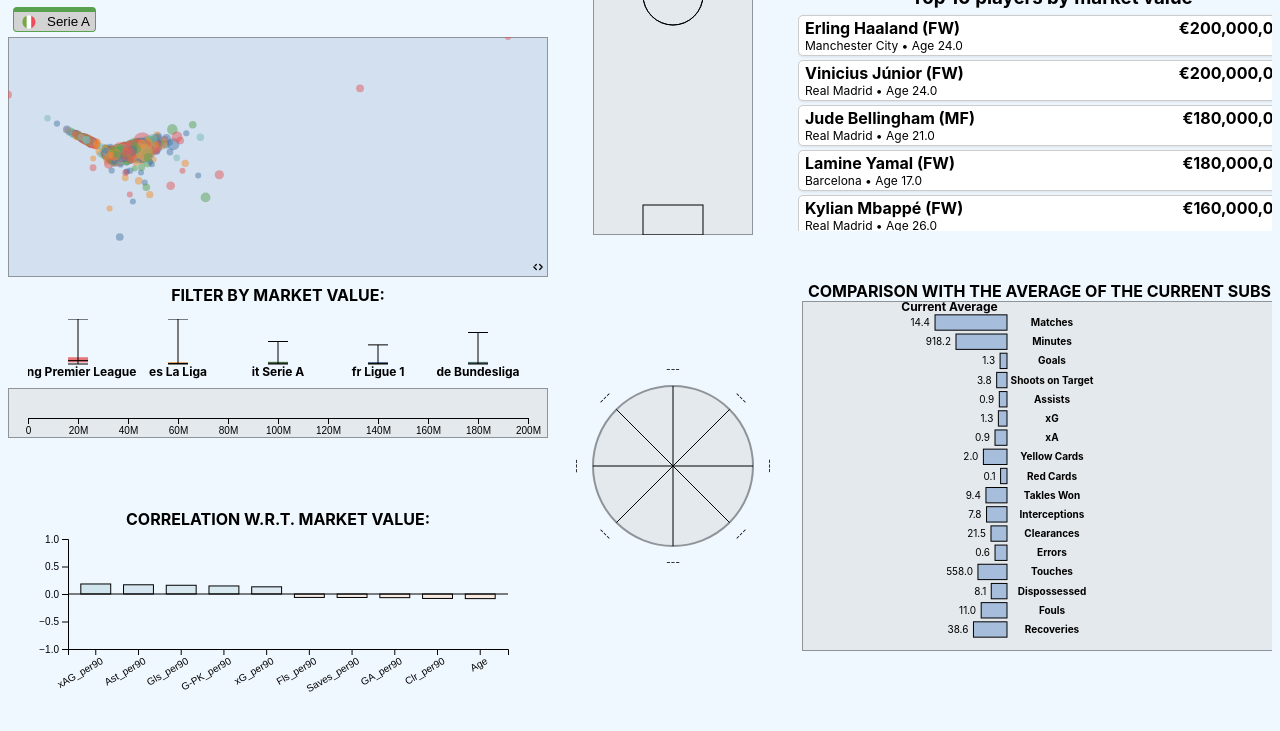
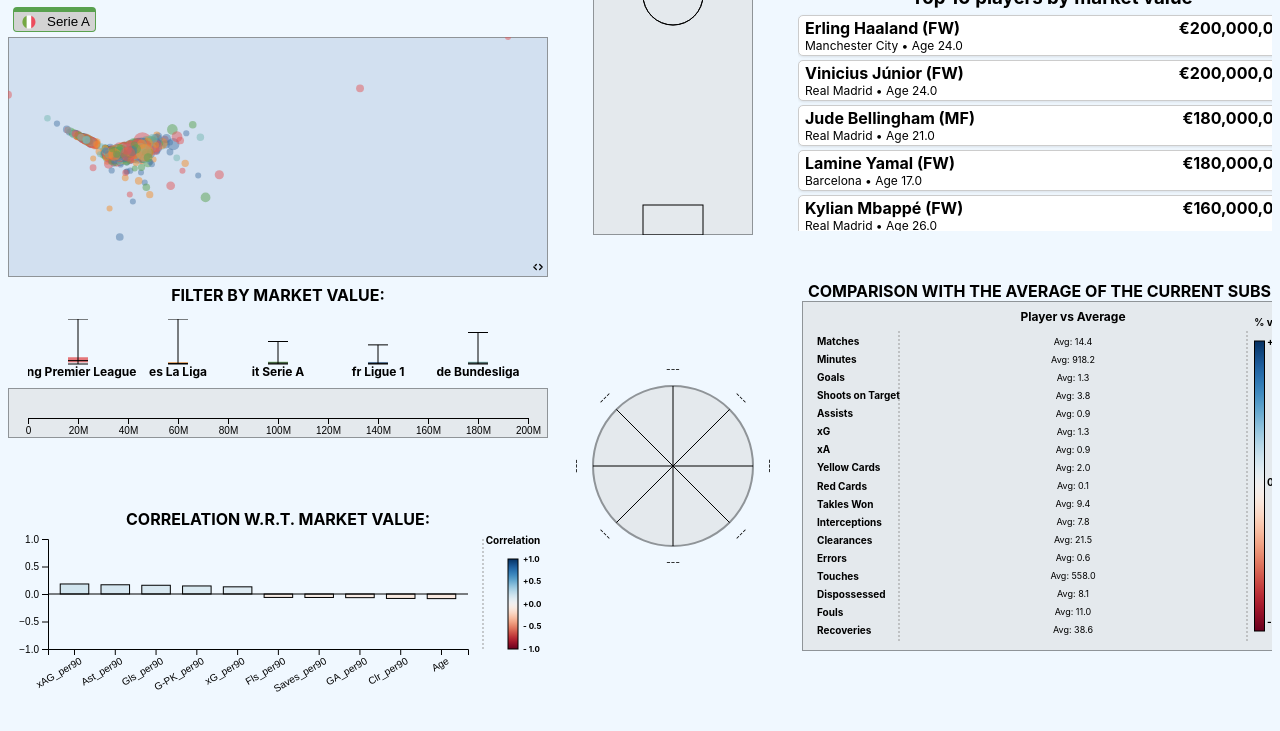
Before and after one commit to Ale-ssio/VA24_22_Project, a website built with webpack: page src/index.html in a window 1280 px wide. Shown: the part 71-802 px from the top of the page. Built offline with nearby package versions, Linux system fonts and the light colour scheme; what crossfilter2 would draw is missing.

Commit message:
Legends.

```diff
--- a/src/comparison.js
+++ b/src/comparison.js
@@ -13,7 +13,7 @@
     .attr("width", comparison.compWidth)
     .attr("height", comparison.compHeight)
     .attr("viewBox", [0, 0, comparison.compWidth, comparison.compHeight]);
-  // Define a rectangle arounf the svg to contain the area.
+  // Define a rectangle around the svg to contain the area.
   comparison.compsvg.append("rect")
     .attr("width", comparison.compWidth)
     .attr("height", comparison.compHeight)
@@ -25,8 +25,16 @@
 
 export function drawPlayerComparison(playerKey, state, comparison) {
   // Define the margin.
-  const margin = { top: 10, left: 10, label: 60, buffer: 45 };
-  const centerX = comparison.compWidth / 2;
+  const margin = { top: 30, bottom: 10, outer: 10};
+  // Divide the div in 3 columns and set the width of 2 of them.
+  // Keep the width of the column containing the bars dynamic.
+  const labelsColWidth = 82;
+  const legendColWidth = 50;
+  const barsColWidth = comparison.compWidth - labelsColWidth - legendColWidth - (margin.outer * 3);
+  // Fix the starting point of each column.
+  const labelsColX = margin.outer;
+  const barsColX = labelsColX + labelsColWidth + margin.outer;
+  const legendColX = barsColX + barsColWidth + margin.outer;
   // Find the player from the key.
   const player = state.allData.find(
     d => `${d.Player}-${d.Squad}` === playerKey
@@ -133,7 +141,7 @@
   }
   // Empty the svg to draw the new bars each time.
   comparison.compsvg.selectAll("*").remove();
-  // Define a rectangle arounf the svg to contain the area.
+  // Define a rectangle around the svg to contain the area.
   comparison.compsvg.append("rect")
     .attr("width", comparison.compWidth)
     .attr("height", comparison.compHeight)
@@ -141,41 +149,100 @@
     .attr("opacity", 0.4)
     .attr("stroke", "black")
     .attr("stroke-width", 2);
+  // Draw vertical lines to divide the 3 columns.
+  comparison.compsvg.append("line")
+    .attr("x1", barsColX - margin.outer/2)
+    .attr("x2", barsColX - margin.outer/2)
+    .attr("y1", margin.top)
+    .attr("y2", comparison.compHeight - margin.bottom)
+    .attr("stroke", "#999999")
+    .attr("stroke-width", 1)
+    .attr("stroke-dasharray", "2,2");
+  comparison.compsvg.append("line")
+    .attr("x1", legendColX - margin.outer/2)
+    .attr("x2", legendColX - margin.outer/2)
+    .attr("y1", margin.top)
+    .attr("y2", comparison.compHeight - margin.bottom)
+    .attr("stroke", "#999999")
+    .attr("stroke-width", 1)
+    .attr("stroke-dasharray", "2,2");
   // Define the categorical scale for the attributes on the y-axis.
   const y = d3.scaleBand()
     .domain(comparison.compStats)
-    .range([margin.top, comparison.compHeight - margin.top])
+    .range([margin.top, comparison.compHeight - margin.bottom])
     .padding(0.2);
-  // Define the maximum width of the bars to not go out of the svg even with the labels.
-  const barAreaWidth = centerX - margin.label - margin.buffer;
+  // Define a color scale to have different color w.r.t. how big the value is compared
+  // with the average. If the state is almost double the average one, the color is dark blue etc.
+  const colorScale = d3.scaleDiverging()
+    .domain([-100, 0, 100])
+    .interpolator(d3.interpolateRdBu);
+  // Add the legend showing how the color is assigned.
+  const legendHeight = comparison.compHeight - margin.top - margin.bottom - 20;
+  const legendWidth = 10;
+  const legendSteps = 50;
+  // Legend title.
+  comparison.compsvg.append("text")
+    .attr("x", legendColX + legendColWidth/2)
+    .attr("y", margin.top - 5)
+    .attr("text-anchor", "middle")
+    .attr("font-size", "10px")
+    .attr("font-weight", "bold")
+    .text("% vs Avg");
+  // Create the gradient for the legend.
+  const legendGrad = comparison.compsvg.append("defs")
+    .append("linearGradient")
+    .attr("id", "legendGrad")
+    .attr("x1", "0%")
+    .attr("x2", "0%")
+    .attr("y1", "100%")
+    .attr("y2", "0");
+  // Add intermediate color stops to the gradient.
+  for (let i = 0; i <= legendSteps; i++) {
+    // From -100 to 100.
+    const pct = (i / legendSteps) * 200 - 100;
+    legendGrad.append("stop")
+      .attr("offset", `${(i / legendSteps) * 100}%`)
+      .attr("stop-color", colorScale(pct));
+  }
+  // Actually draw the legend.
+  comparison.compsvg.append("rect")
+    .attr("x", legendColX + margin.outer/4)
+    .attr("y", margin.top + 10)
+    .attr("width", legendWidth)
+    .attr("height", legendHeight)
+    .attr("fill", "url(#legendGrad)")
+    .attr("stroke", "black")
+    .attr("stroke-width", 1);
+  // Add legend labels.
+  const legendLabels = ["+100%", "0%", "-100%"];
+  const legendPos = [margin.top + 15, margin.top + legendHeight/2 + 10, margin.top + legendHeight + 5];
+  legendLabels.forEach((label, i) => {
+    comparison.compsvg.append("text")
+      .attr("x", legendColX + margin.outer/2 + legendWidth)
+      .attr("y", legendPos[i])
+      .attr("text-anchor", "start")
+      .attr("font-size", "10px")
+      .attr("font-weight", "bold")
+      .text(label);
+  });
+  // Add the title to the bars zone.
+  comparison.compsvg.append("text")
+    .attr("x", barsColX + barsColWidth/2)
+    .attr("y", margin.top - 10)
+    .attr("text-anchor", "middle")
+    .attr("font-size", "12px")
+    .attr("font-weight", "bold")
+    .text("Player vs Average");
+  // Define some measures to draw the bars and to ensure they don't exceed column limits.
+  const maxBarWidth = barsColWidth * 0.2;
+  const centerX = barsColX + barsColWidth/2;
+  const textPadding = 5;
   // Define the scale to actually draw the bars.
   // I will normalize the stats just to draw the bars, so the domain will be [0, 1].
   const x = d3.scaleLinear()
     .domain([0, 1])
-    .range([0, barAreaWidth]);
-  // Define a color scale to have different color w.r.t. how big the value is compared
-  // with the average.
-  const colorScale = d3.scaleDiverging()
-    .domain([-1, 0, 1])
-    .interpolator(d3.interpolateRdBu);
-  // Add titles above bar groups.
-  comparison.compsvg.append("text")
-    .attr("x", centerX - barAreaWidth / 2 - 30)
-    .attr("y", margin.top)
-    .attr("text-anchor", "middle")
-    .attr("font-size", "12px")
-    .attr("font-weight", "bold")
-    .text("Current Average");
-  if (player) {
-    comparison.compsvg.append("text")
-      .attr("x", centerX + barAreaWidth / 2 + 30)
-      .attr("y", margin.top)
-      .attr("text-anchor", "middle")
-      .attr("font-size", "12px")
-      .attr("font-weight", "bold")
-      .text(player.Player);
-  }
-// Draw the bars for each stat.
+    .range([0, maxBarWidth]);
+  // Draw the bars for each stat.
   comparison.compStats.forEach((stat, i) => {
     /*
       Normalize each stat on the minimum and maximum values of that stat in the current
@@ -208,54 +275,59 @@
     const playerNorm = player ? normalize(playerValue) : 0;
     // Compute the vertical position using the scale of the stat.
     const yPos = y(stat);
-    // Compute the difference to assign the color.
-    const diff = player ? (playerNorm - groupNorm) : 0;
-    if (state.filteredData.length > 0 && !isNaN(groupNorm) && isFinite(groupNorm)) {
-      // Draw the average bars on the left.
-      comparison.compsvg.append("rect")
-        .attr("x", centerX - margin.buffer - x(groupNorm))
-        .attr("y", yPos)
-        .attr("width", x(groupNorm))
-        .attr("height", y.bandwidth())
-        .attr("fill", "#a6bddb")
-        .attr("stroke", "#000000")
-        .attr("stroke-width", 1);
-      // Add the value of the stat near the left bars.
+    // Add the labels for the stats in the left column.
+    comparison.compsvg.append("text")
+      .attr("x", labelsColX + 5)
+      .attr("y", yPos + y.bandwidth() / 2)
+      .attr("dy", "0.35em")
+      .attr("text-anchor", "start")
+      .attr("font-size", "10px")
+      .attr("font-weight", "bold")
+      .text(comparison.compLabels[i]);
+    if (state.filteredData.length > 0) {
+      // Add the value of the average stats in the middle.
       comparison.compsvg.append("text")
-        .attr("x", centerX - margin.buffer - x(groupNorm) - 5)
+        .attr("x", centerX)
         .attr("y", yPos + y.bandwidth() / 2)
         .attr("dy", "0.35em")
-        .attr("text-anchor", "end")
-        .attr("font-size", "10px")
-        .text(groupValue.toFixed(1));
+        .attr("text-anchor", "middle")
+        .attr("font-size", "9px")
+        .text(`Avg: ${groupValue.toFixed(1)}`);
     }
-    if (player && !isNaN(playerNorm) && isFinite(playerNorm)) {
-      // Draw the player's bars on the right.
+    if (player) {
+      // Compute the difference to assign the color.
+      const diff = playerValue - groupValue;
+      const isAboveAvg = diff > 0;
+      // Compute how the player's value is in percentage w.r.t. the average one.
+      const pct = groupValue !== 0 ? (diff / groupValue) * 100 : 0;
+      const pctLabel = ` (${pct >= 0 ? "+" : ""}${Math.round(pct)}%)`;
+      // Take the difference between the normalized values and draw the bar with a width
+      // corresponding to such difference. I chose to use normalized values because otherwise
+      // I would have very different values and I would have needed a too big range in the scale.
+      const diffNorm = Math.abs(normalize(playerValue) - normalize(groupValue));
+      const barWidth = x(diffNorm);
+      // Calculate the positions of the bars to avoid overflow.
+      const barX = isAboveAvg ? centerX + 3*margin.outer : centerX - 3*margin.outer - barWidth;
+      const textX = isAboveAvg
+        ? Math.min(barX + barWidth + textPadding, barsColX + barsColWidth - 5)
+        : Math.max(barX - textPadding, barsColX + 5);
+      // Draw the player's bars on the right if the value is greater than the avg and on the left otherwise.
       comparison.compsvg.append("rect")
-        .attr("x", centerX + margin.buffer)
+        .attr("x", barX)
         .attr("y", yPos)
-        .attr("width", x(playerNorm))
+        .attr("width", barWidth)
         .attr("height", y.bandwidth())
-        .attr("fill", colorScale(Math.max(-1, Math.min(1, diff))))
+        .attr("fill", colorScale(Math.max(-100, Math.min(100, pct))))
         .attr("stroke", "#000000")
         .attr("stroke-width", 1);
       // Add the value of the stat near the right bars.
       comparison.compsvg.append("text")
-        .attr("x", centerX + margin.buffer + x(playerNorm) + 5)
+        .attr("x", textX)
         .attr("y", yPos + y.bandwidth() / 2)
         .attr("dy", "0.35em")
-        .attr("text-anchor", "start")
+        .attr("text-anchor", isAboveAvg ? "start" : "end")
         .attr("font-size", "10px")
-        .text(parseInt(playerValue.toFixed(1)));
+        .text(`${parseInt(playerValue.toFixed(1))}${pctLabel}`);
     }
-    // Add the labels for the stats.
-    comparison.compsvg.append("text")
-      .attr("x", centerX)
-      .attr("y", yPos + y.bandwidth() / 2)
-      .attr("dy", "0.35em")
-      .attr("text-anchor", "middle")
-      .attr("font-size", "10px")
-      .attr("font-weight", "bold")
-      .text(comparison.compLabels[i]);
   });
 }
--- a/src/correlation.js
+++ b/src/correlation.js
@@ -15,10 +15,14 @@
 }
 
 export function drawCorrelationHistogram(data, radar, comparison) {
-  // Define the size of the histogram.
-  const corrWidth = 500;
+  // Define the size of the graph.
+  const margin = { top: 10, right: 10, bottom: 60, left: 40, outer:10 };
+  const corrWidth = 540;
   const corrHeight = 180;
-  const margin = { top: 10, right: 20, bottom: 60, left: 40 };
+  const legendColWidth = 50;
+  const barsColWidth = corrWidth - legendColWidth - 2*margin.outer;
+  const barsColX = 0;
+  const legendColX = barsColWidth + margin.outer;
   /*
     Retrieve the column names on which compute the correlation values.
     Only numeric columns, not the market value one because it is the
@@ -75,7 +79,7 @@
   */
   const x = d3.scaleBand()
     .domain(visibleCorrelations.map(d => d.key))
-    .range([margin.left, corrWidth - margin.right])
+    .range([margin.left, barsColWidth - margin.right])
     .padding(0.3);
   /*
     Create also a scale for the y-axis. The correlation is between 1 and -1
@@ -109,8 +113,23 @@
     .append("svg")
     .attr("width", corrWidth)
     .attr("height", corrHeight);
+  // Create a group for the histogram area.
+  const barsGroup = svg.append("g")
+    .attr("transform", `translate(${barsColX}, 0)`);
+  // Create a group for the legend.
+  const legendGroup = svg.append("g")
+    .attr("transform", `translate(${legendColX}, 0)`)
+  // Add a vertical line to divide the columns.
+  svg.append("line")
+    .attr("x1", legendColX - margin.outer/2)
+    .attr("x2", legendColX - margin.outer/2)
+    .attr("y1", margin.top)
+    .attr("y2", corrHeight - margin.bottom)
+    .attr("stroke", "#999999")
+    .attr("stroke-width", 1)
+    .attr("stroke-dasharray", "2,2");
   // Draw the x axis with the previous scale and rotated labels.
-  svg.append("g")
+  barsGroup.append("g")
     .attr("transform", `translate(0,${corrHeight - margin.bottom})`)
     .call(d3.axisBottom(x))
     .selectAll("text")
@@ -118,7 +137,7 @@
     .style("text-anchor", "end")
     .style("font-size", "10px");
   // Draw the y axis with the previous scale and 5 ticks to have better clarity.
-  svg.append("g")
+  barsGroup.append("g")
     .attr("transform", `translate(${margin.left},0)`)
     .call(d3.axisLeft(y).tickValues([-1, -0.5, 0, 0.5, 1]));
   // Define a div to have a tooltip when hovering a bar.
@@ -131,6 +150,57 @@
     .style("padding", "5px")
     .style("pointer-events", "none")
     .style("font-size", "12px");
+  // Add the legend showing how the color is assigned.
+  const legendHeight = corrHeight - margin.top - margin.bottom - 20;
+  const legendWidth = 10;
+  const legendSteps = 50;
+  // Legend title.
+  legendGroup.append("text")
+    .attr("x", legendColWidth/2)
+    .attr("y", margin.top + 5)
+    .attr("text-anchor", "middle")
+    .attr("font-size", "10px")
+    .attr("font-weight", "bold")
+    .text("Correlation");
+  // Create the gradient for the legend.
+  const legendGrad = svg.append("defs")
+    .append("linearGradient")
+    .attr("id", "legendGrad")
+    .attr("x1", "0%")
+    .attr("x2", "0%")
+    .attr("y1", "0%")
+    .attr("y2", "100%");
+  // Add intermediate color stops to the gradient.
+  for (let i = 0; i <= legendSteps; i++) {
+    // From -1 to 1.
+    const corrValue = 1 - (i/legendSteps) * 2;
+    legendGrad.append("stop")
+      .attr("offset", `${(i / legendSteps) * 100}%`)
+      .attr("stop-color", color(corrValue));
+  }
+  // Actually draw the legend.
+  legendGroup.append("rect")
+    .attr("x", (legendColWidth - legendWidth)/2)
+    .attr("y", margin.top + 20)
+    .attr("width", legendWidth)
+    .attr("height", legendHeight)
+    .attr("fill", "url(#legendGrad)")
+    .attr("stroke", "black")
+    .attr("stroke-width", 1);
+  // Add legend labels.
+  const legendLabels = ["+1.0", "+0.5", "+0.0", "- 0.5", "- 1.0"];
+  legendLabels.forEach((label, i) => {
+    const labelY = margin.top + 20 + (i / (legendLabels.length - 1)) * legendHeight;
+    // Add labels.
+    legendGroup.append("text")
+      .attr("x", (legendColWidth - legendWidth)/2 + legendWidth + margin.outer/2)
+      .attr("y", labelY)
+      .attr("dy", "0.35em")
+      .attr("text-anchor", "start")
+      .attr("font-size", "8px")
+      .attr("font-weight", "bold")
+      .text(label);
+  });
   /*
     Create the bars based on the computed correlation values.
     Each bar is horizontally positioned on the respective attribute, and
@@ -139,7 +209,7 @@
     correlation, the idea is just to draw them starting from the height or
     from the y=0 line directly.
   */
-  svg.selectAll(".bar")
+  barsGroup.selectAll(".bar")
     .data(visibleCorrelations)
     .enter()
     .append("rect")
@@ -161,9 +231,9 @@
       tooltip.style("opacity", 0);
     });
   // Define a line passing on y=0 to divide positive and negative bars.
-  svg.append("line")
+  barsGroup.append("line")
     .attr("x1", margin.left)
-    .attr("x2", corrWidth - margin.right)
+    .attr("x2", barsColWidth - margin.right)
     .attr("y1", y(0))
     .attr("y2", y(0))
     .attr("stroke", "#000000")
--- a/src/index.scss
+++ b/src/index.scss
@@ -151,7 +151,6 @@
 }
 
 .positionButton.selected {
-  background-color: #2b8cbe;
   color: white;
   font-weight: bold;
 }
```
